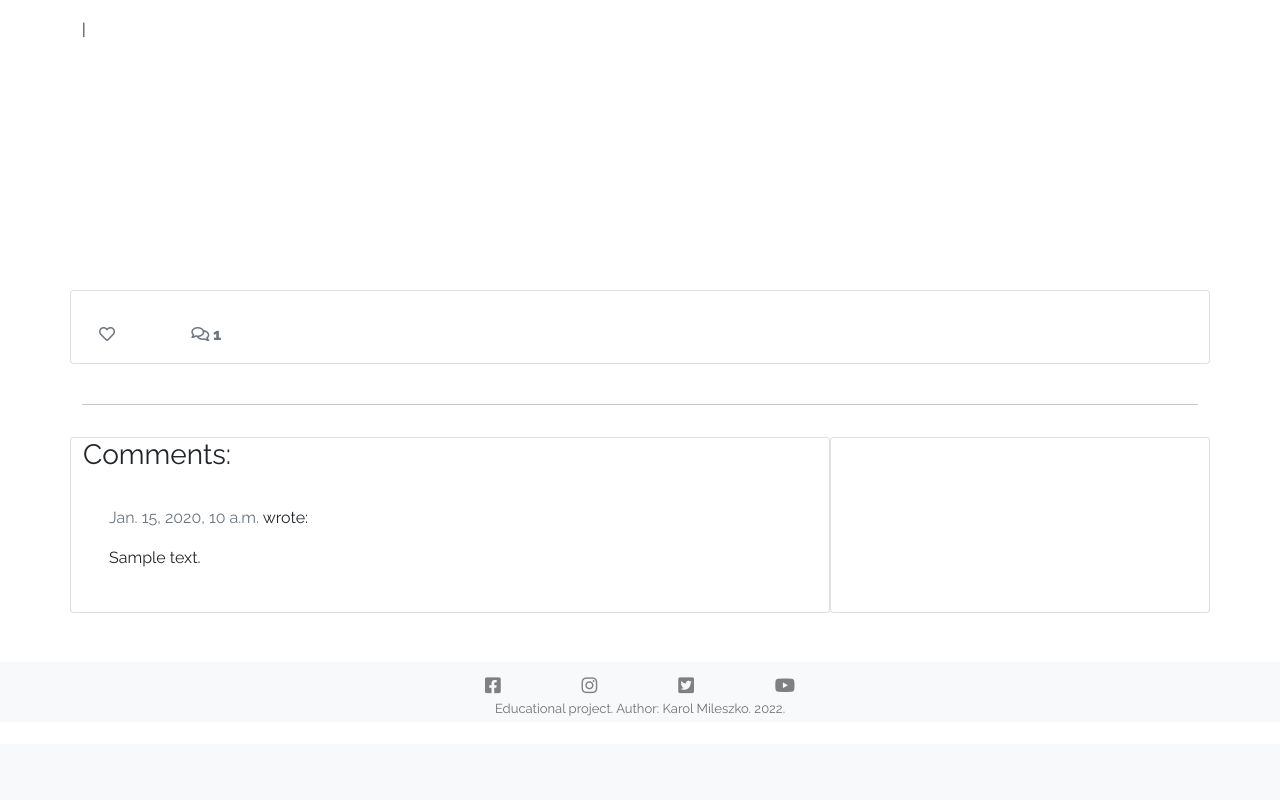
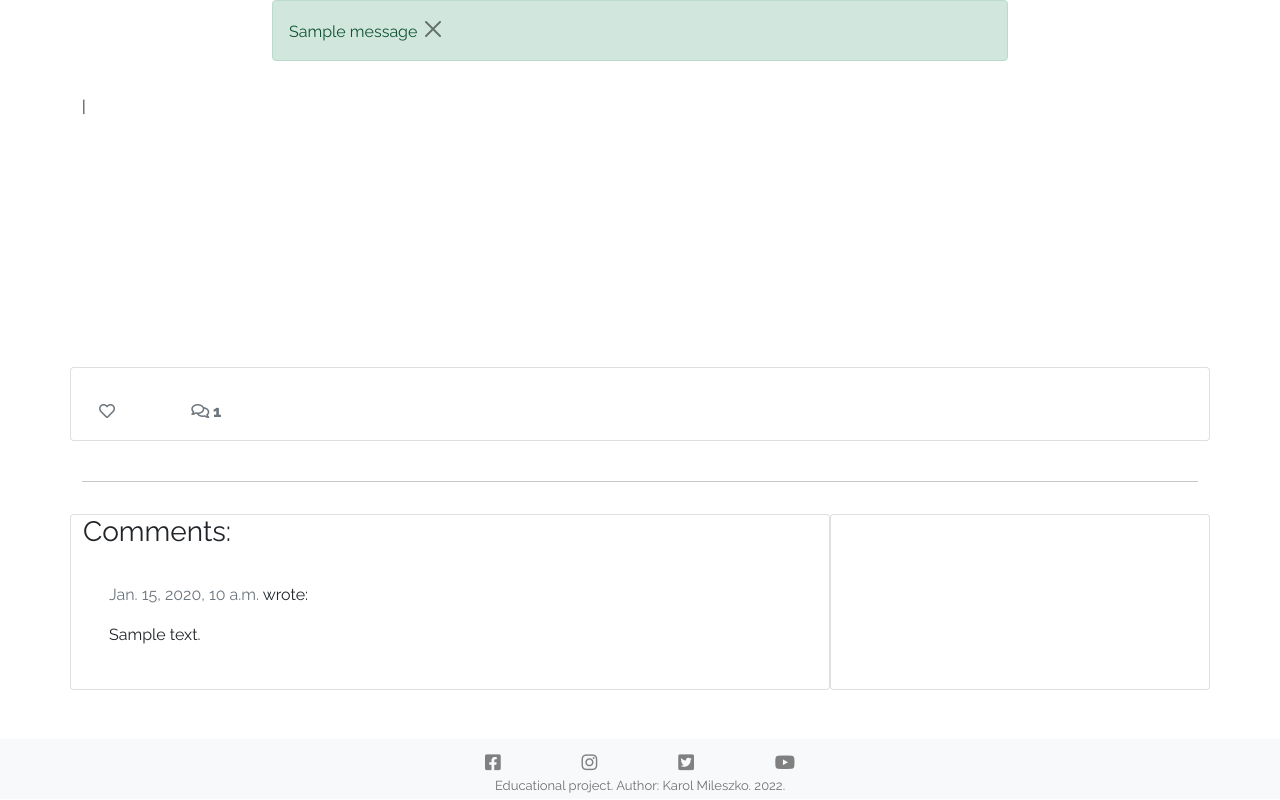
Before and after one commit to KarMiles/physio-clinic, a Django app: template templates/post_detail.html in a window 1280 px wide. Shown: the part 56-856 px from the top of the page. Before the commit the page ends 772 px from the top, so only its background shows below. Run offline with Django 3.2, Linux system fonts and the light colour scheme; the template is opened without the code that fills it: values that come from a table or form of the project are taken from there, others are empty; tables that the repository leaves empty hold one stand-in row (values such as "Sample post"); one stand-in notice (Sample message) is shown; some libraries are stand-ins or nearby versions.

Commit message:
Add alerts

```diff
--- a/templates/base.html
+++ b/templates/base.html
@@ -57,6 +57,19 @@
         </div>
     </nav>
 
+    <div class="container">
+        <div class="row">
+            <div class="col-md-8 offset-md-2">
+                {% for message in messages %}
+                    <div class="alert {{ message.tags }} alert-dismissable fade show" id="msg" role="alert">
+                        {{ message | safe }}
+                        <button type="button" class="btn-close" data-bs-dismiss="alert" aria-label="Close"></button>
+                    </div>
+                {% endfor %}
+            </div>
+        </div>
+    </div>
+
     <!-- Main content -->
     {% block content %}
         <!-- Content Goes here -->
--- a/templates/post_detail.html
+++ b/templates/post_detail.html
@@ -84,8 +84,10 @@
     <!-- Comments -->
     <div class="row">
         <div class="col-md-8 card mb-4  mt-3 ">
+
             <h3>Comments:</h3>
             <div class="card-body">
+                <!-- Displaying comments -->
                 {% for comment in comments %}
                 <div class="comments" style="padding: 10px;">
                     <p class="font-weight-bold">
@@ -101,18 +103,19 @@
         </div>
         <div class="col-md-4 card mb-4  mt-3 ">
             <div class="card-body">
+
                 <!-- Inserting comments -->
                 {% if commented %}
-                <div class="alert alert-success" role="alert">
-                    Your comment is awaiting approval
-                </div>
+                    <div class="alert alert-primary" role="alert">
+                        Your comment is awaiting approval
+                    </div>
 
                 {% else %}
                     {% if user.is_authenticated %}
 
                     <h3>Leave a comment:</h3>
                     <p>Posting as: {{ user.username }}</p>
-                    <form method="post" style="margin-top: 1.3em;">
+                    <form method="post" style="margin-top: 1.5em;">
                         {{ comment_form | crispy }}
                         {% csrf_token %}
                         <button type="submit" class="btn btn-signup btn-lg">Submit</button>
@@ -125,4 +128,14 @@
     </div>
 </div>
 
+
+<!-- Message timeout -->
+<script>
+    setTimeout(function () {
+        let messages = document.getElementById('msg-success');
+        let alert = new bootstrap.Alert(messages);
+        alert.close();
+    }, 300000);
+</script>
+
 {% endblock content %}
```
Also changed, not shown: physioproject/settings.py (+9 -0 lines).
